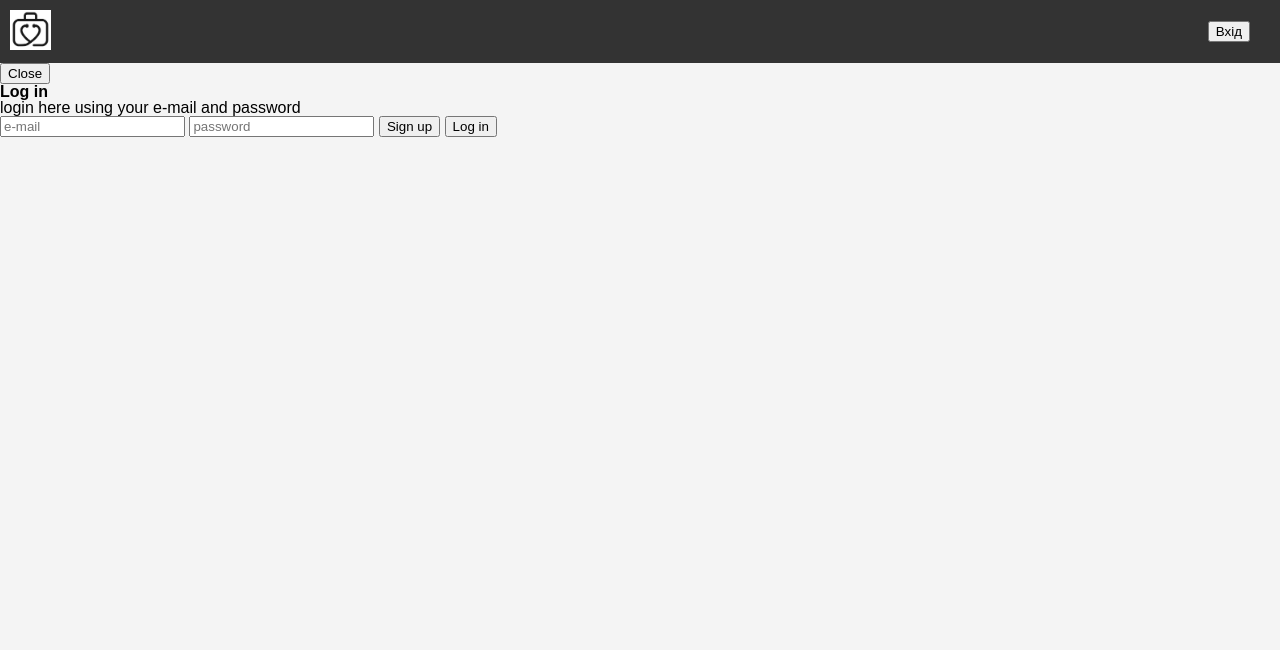
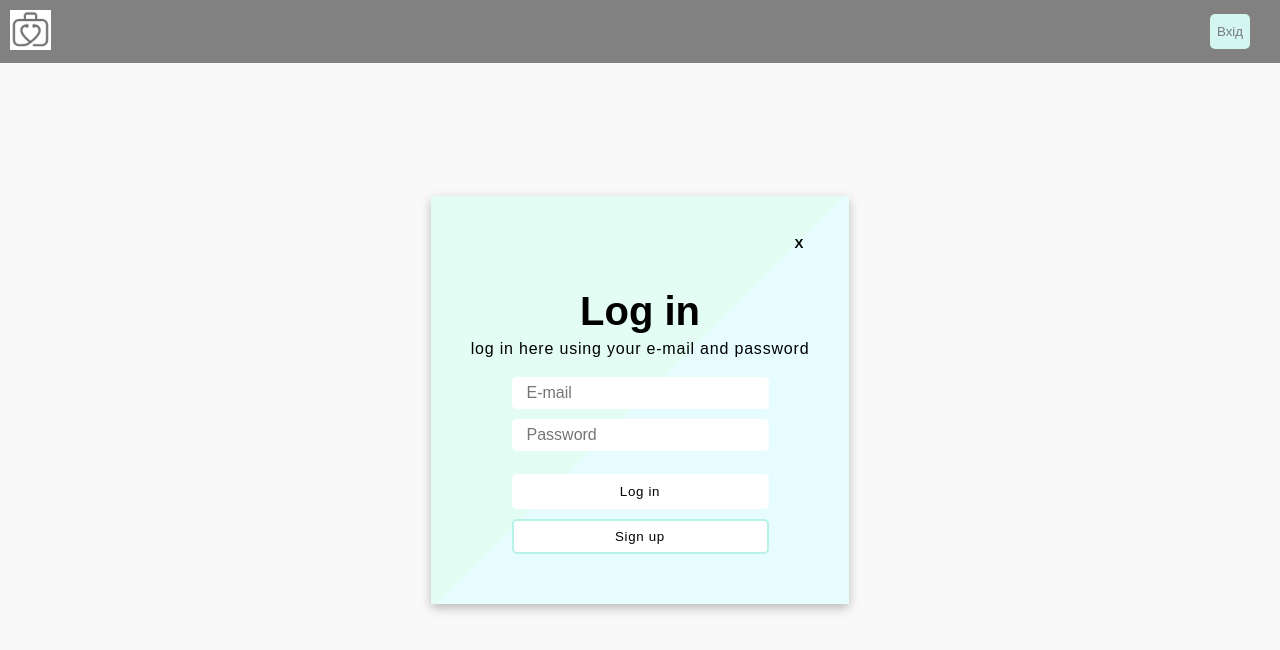
Before and after one commit to Saxanda/aidcard, a plain HTML site: page index.html in a window 1280 px wide. Both pictures are taken after a click on the button "Вхід". Drawn offline with Linux system fonts and the light colour scheme.

Commit message:
authorization styles (#5)
Co-authored-by: Fedorieieva Dariia <dashafedoreeva5@gmail.com>

```diff
--- a/css/styles.css
+++ b/css/styles.css
@@ -17,7 +17,29 @@ header {
 
 .header__btns-list {
     display: flex;
+    align-items: center;
     gap: 10px;
+}
+
+button {
+    height: 35px;
+    border: none;
+    border-radius: 5px;
+    background-color: #fff;
+}
+
+.nav-button {
+    max-width: 100%;
+    min-width: 40px;
+    color: #252537;
+}
+
+.button--green {
+    background-color: #B8F2E6;
+}
+
+.button--green-border {
+    border: 2px solid #B8F2E6;
 }
 
 .button--hidden,
@@ -39,6 +61,100 @@ header {
 #visitBoard {
     padding: 10px;
 }
+
+.modal-container {
+    position: absolute;
+    top: 0;
+    left: 0;
+    width: 100vw;
+    height: 100vh;
+
+    display: flex;
+    align-items: center;
+    justify-content: center;
+
+    background-color: rgba(255, 255, 255, 0.38);
+}
+
+.login-modal {
+    display: flex;
+    flex-direction: column;
+    padding: 30px 40px 50px 40px;
+
+    background-image: linear-gradient(-225deg, #E3FDF5 50%, #e6fcff 50%);
+
+    box-shadow: 0 4px 10px rgba(0, 0, 0, 0.25);
+}
+
+.login-modal__header {
+    text-align: end;
+    margin-bottom: 30px;
+}
+
+.header__close-btn {
+    background-color: transparent;
+    cursor: pointer;
+    font-weight: bold;
+}
+
+.login-modal__title {
+    margin: auto;
+    font-size: 250%;
+}
+
+.login-modal__text {
+    margin-bottom: 20px;
+    padding-top: 10px;
+    letter-spacing: 0.05em;
+}
+
+.login-modal__form {
+    max-width: 100%;
+    width: max-content;
+    margin: auto;
+
+    display: flex;
+    flex-direction: column;
+    justify-content: center;
+    gap: 10px;
+}
+
+.login-modal__form input {
+    width: 240px;
+    height: 30px;
+    padding-left: 15px;
+
+    font-size: 16px;
+    color: #5E6472;
+
+    border: none;
+    border-radius: 5px;
+    transition: 0.2s linear;
+}
+
+#password {
+    margin-bottom: 13px;
+}
+
+.login-modal__form button {
+    width: 100%;
+    cursor: pointer;
+    letter-spacing: 0.05em;
+}
+
+.login-modal__form button:hover {
+    animation: ani9 0.4s ease-in-out infinite alternate;
+}
+
+@keyframes ani9 {
+    0% {
+        transform: translateY(3px);
+    }
+    100% {
+        transform: translateY(5px);
+    }
+}
+
 
 .loading {
     display: flex;
--- a/index.html
+++ b/index.html
@@ -17,13 +17,13 @@
     <nav class="header__nav">
         <ul class="header__btns-list">
             <li>
-                <button id="authButton" class="button">Вхід</button>
+                <button id="authButton" class="nav-button button--green">Вхід</button>
             </li>
             <li>
-                <button id="createVisitButton" class="button button--hidden">Створити візит</button>
+                <button id="createVisitButton" class="nav-button button--hidden button--green">Створити візит</button>
             </li>
             <li>
-                <button id="logOutButton" class="button button--hidden">Вихід</button>
+                <button id="logOutButton" class="nav-button button--hidden button--green-border">Вихід</button>
             </li>
         </ul>
     </nav>
--- a/js/AuthModal.js
+++ b/js/AuthModal.js
@@ -10,28 +10,28 @@ export class AuthModal extends Modal {
     }
 
     loginTemplate() {
-        this.div.classList.add('login-modal');
+        this.div.classList.add('modal-container');
         this.div.innerHTML = `
+        <div class="login-modal">
             <div class="login-modal__header">
-            <button class="header__close-btn">Close</button>
+                <button class="header__close-btn">X</button>
             </div>
             <h2 class="login-modal__title">Log in</h2>
-        <p class="login-modal__text">login here using your e-mail and password</p>
+            <p class="login-modal__text">log in here using your e-mail and password</p>
 
             <form class="login-modal__form">
-            <input type="email" id="email" placeholder="e-mail" required>
+                <input type="email" id="email" placeholder="E-mail" required>
 
-            <input type="password" name="password" id="password" placeholder="password" required>
+                <input type="password" name="password" id="password" placeholder="Password" required>
 
-            <button type="button" class="form__sign-btn">Sign up</button>
                 <button type="submit" class="form__submit-btn">Log in</button>
-
+                <button type="button" class="form__sign-btn button--green-border">Sign up</button>
             </form>
+        </div>
         `;
     }
 
     show() {
-        const emailInput = this.div.querySelector('#email');
         const closeButton = this.div.querySelector('.header__close-btn');
         const loginButton = this.div.querySelector('.form__submit-btn');
         const signUpButton = this.div.querySelector('.form__sign-btn');
@@ -42,15 +42,9 @@ export class AuthModal extends Modal {
             window.location.href = "https://ajax.test-danit.com/front-pages/cards-register.html";
         });
 
-        emailInput.addEventListener('input', (event) => {
-            if (!this.validateEmail(event.target.value)) {
-                alert('Enter a valid e-mail');
-            }
-        });
-
         loginButton.addEventListener('click', this.handleLogin);
 
-        document.body.appendChild(this.div);
+        document.body.insertBefore(this.div, document.querySelector('script'));
     }
 
     validateEmail(email) {
@@ -64,6 +58,11 @@ export class AuthModal extends Modal {
 
         const email = this.div.querySelector('#email').value;
         const password = this.div.querySelector('#password').value;
+
+        if(!this.validateEmail(email)){
+            alert('Enter a valid e-mail');
+            return;
+        }
 
         fetch("https://ajax.test-danit.com/api/v2/cards/login", {
             method: "POST",
--- a/js/app.js
+++ b/js/app.js
@@ -19,7 +19,6 @@ document.addEventListener('DOMContentLoaded', () => {
         preloader.setAttribute('hidden', '');
     }
 
-
     authButton.addEventListener('click', async () => {
         showPreloader();
         try {
@@ -32,6 +31,11 @@ document.addEventListener('DOMContentLoaded', () => {
         }
     });
 
+    logOutButton.addEventListener('click', () => {
+        document.querySelector('.main').classList.toggle('main--hidden');
+        const navButtons = document.querySelectorAll('#authButton, #signUpButton, #createVisitButton, #logOutButton');
+        navButtons.forEach(btn => btn.classList.toggle('button--hidden'));
+    })
 
     createVisitButton.addEventListener('click', () => {
         const modal = new Modal();
```
Lines whose indentation alone changed are shown as unchanged.
